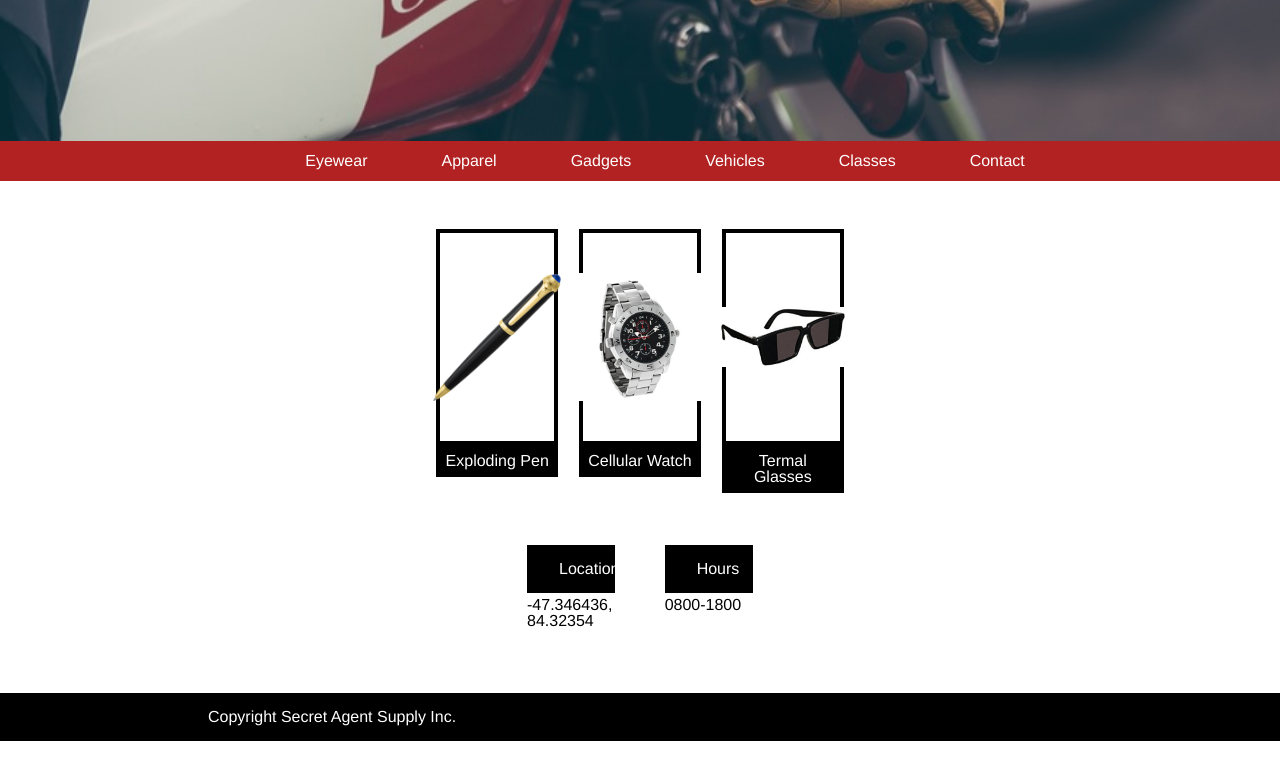
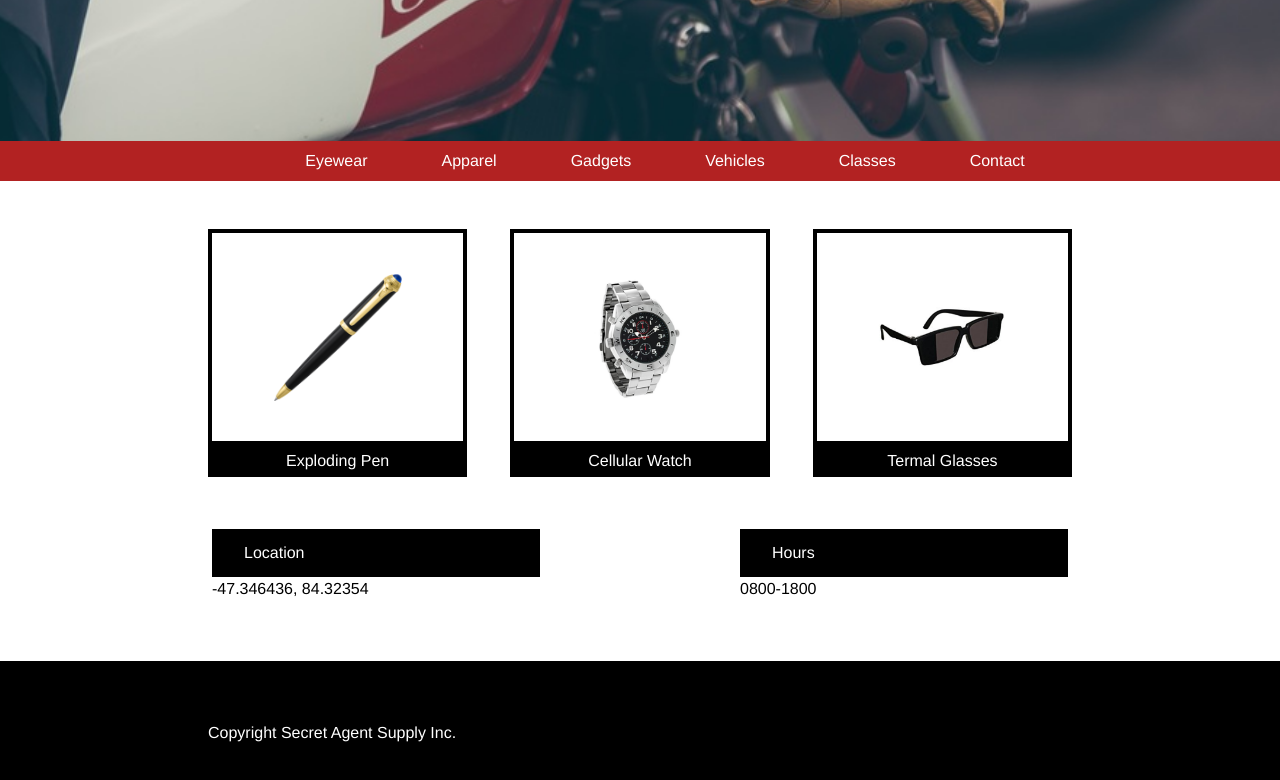
Before and after one commit to sajover/secretagents, a plain HTML site: page index.html in a window 1280 px wide. Shown: the part 332-1112 px from the top of the page. Before the commit the page ends 1073 px from the top, so only its background shows below. Drawn offline with Linux system fonts and the light colour scheme; files whose address does not match are found by name.

Commit message:
Add full site devolped.

```diff
--- a/resources/css/style.css
+++ b/resources/css/style.css
@@ -1,4 +1,5 @@
 div {
+
 }
 
 body {
@@ -95,9 +96,12 @@ span {
 .container {
   max-width: 960px;
   margin: 0 auto;
+  display: flex;
+  justify-content: center;
 }
 
 .products {
+  width: 960px;
   margin: 3rem;
   display: flex;
   justify-content: space-between;
@@ -132,12 +136,15 @@ span {
 .Contact{
   display: flex;
   flex-direction: row;
-  max-width: 960px;
-  justify-content: space-around;
+  width: 960px;
+  justify-content: space-between;
   margin-bottom: 4rem;
 }
 .info{
   width: 35%;
+  margin-left: 3rem;
+  margin-right: 3rem;
+
 }
 .info h3{
   padding: 1rem 2rem;
@@ -159,6 +166,8 @@ footer {
   align-items: flex-end;
   background-color: black;
   max-height: 5rem;
+  padding-top: 3rem;
+  padding-bottom: 3rem;
 }
 
 footer h3 {
```
